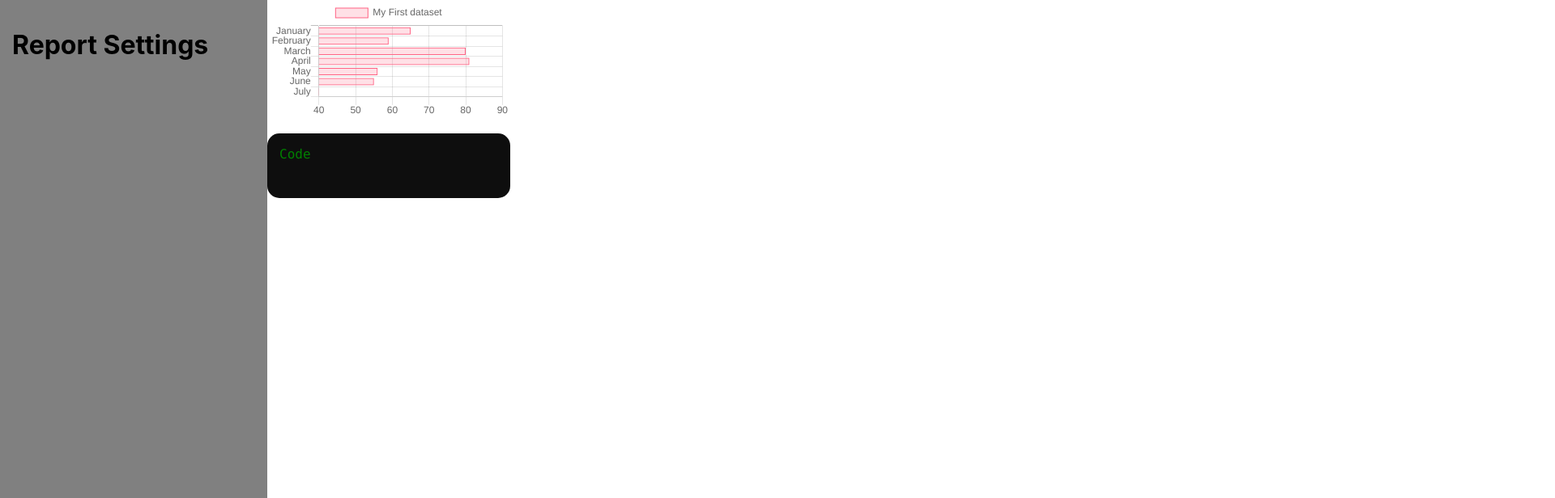
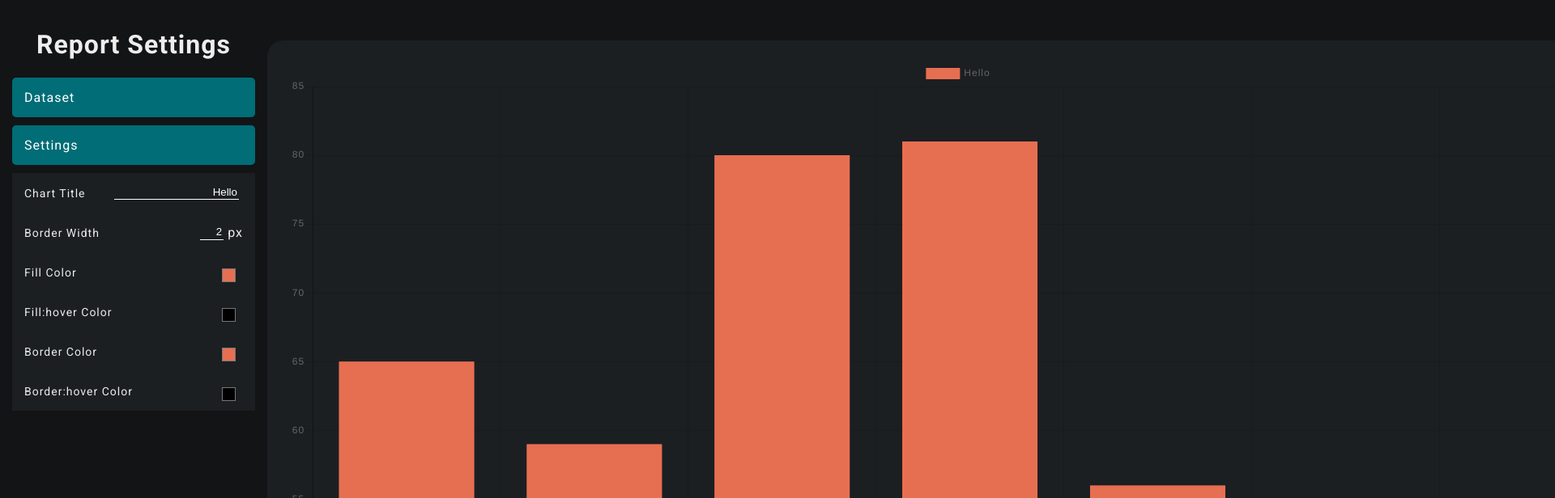
Before and after one commit to cristianscode/rechart-maker, a React (Create React App) app: page /bar in a window 1280 px wide. Shown: the top 616 px of the page at 81% size, 1920 px wide, since content can reach past the window. Built offline with nearby package versions, Linux system fonts and the light colour scheme.

Commit message:
Bar Chart Settings

```diff
--- a/public/index.html
+++ b/public/index.html
@@ -15,6 +15,8 @@
       user's mobile device or desktop. See https://developers.google.com/web/fundamentals/web-app-manifest/
     -->
     <link rel="manifest" href="%PUBLIC_URL%/manifest.json" />
+    <link rel="stylesheet" href="https://use.fontawesome.com/releases/v5.15.1/css/all.css" integrity="sha384-vp86vTRFVJgpjF9jiIGPEEqYqlDwgyBgEF109VFjmqGmIY/Y4HV4d3Gp2irVfcrp" crossorigin="anonymous">
+
     <!--
       Notice the use of %PUBLIC_URL% in the tags above.
       It will be replaced with the URL of the `public` folder during the build.
--- a/src/App.css
+++ b/src/App.css
@@ -1,13 +1,59 @@
+
+body{
+    background: #121416;
+    color: rgb(238, 236, 236);
+    margin: 0px;
+    max-height: 100vh;
+}
+
+a{
+    width: 33.33%;
+    display: block;
+    color: #f9f9f9;
+    text-decoration: none;
+    font-size: 20px;
+}
+
+.selection-title{
+    margin-bottom: 50px;
+    color: #f9f9f9;
+    font-size: 5em;
+    letter-spacing: 5px;
+}
+
+.selection-text{
+    font-weight: 200;
+    text-transform: uppercase;
+    font-size: 16px;
+}
+
+.chart-option{
+    padding: 20px;
+    border-radius: 15px;
+    background: linear-gradient(145deg, #101214, #131518);
+    box-shadow:  8px 8px 11px #0e0f11,
+                 -8px -8px 11px #16191b;
+    width: 100px;
+    height: 100px;
+    margin: 0px auto;
+}
+
+.text-center{
+    width: 100%;
+    text-align: center;
+}
+
 .chart-container{
     display: flex;
 }
 
 .settings-sidebar{
     padding: 15px;
+    margin: 0px;
     width: 300px;
     min-width: 300px !important;
-    height: 100vh;
-    background-color: grey;
+    min-height: 100vh;
+    background-color: #121416;
 }
 
 .chartjs-render-monitor{
@@ -22,5 +68,51 @@
     max-width: 100%;
     min-height: 50px;
     color: green;
-    background-color: #0e0e0e;
+    background: #16191b
+                }
+
+.right-side{
+    width: 100%;
+     background-color: #1b1f22;
+     margin: 50px;
+     margin-left: 0px;
+     padding: 25px;
+     border-radius: 20px;
 }
+
+.settings-option-title{
+    padding: 15px;
+    background-color: #006d77;
+    color: white;
+    margin-bottom: 10px;
+    border-radius: 5px;
+    cursor: pointer;
+}
+
+.settings-option-title:hover{
+    background-color: #83c5be;
+}
+
+.settings-options{
+    background-color: #1b1f22;
+}
+
+.settings-option{
+    padding: 15px;
+}
+
+.settings-option-label{
+    font-size: 14px;
+}
+
+.settings-option-input{
+    float: right;
+    text-align: right;
+    color: white;
+    border: none;
+    border-bottom: 1px solid white;
+    border-radius: 0px;
+    background-color: transparent;
+    width: 25px;
+    margin-right: 5px;
+}
--- a/src/App.js
+++ b/src/App.js
@@ -1,5 +1,6 @@
 import './App.css';
 import BarChart from "./_components/chart-types/bar-chart"
+import BarSettings from "./_components/chart-settings/bar-settings"
 import LineChart from "./_components/chart-types/line-chart"
 import DoughnutChart from "./_components/chart-types/doughnut-chart"
 import ChartSelection from "./_components/chart-selection"
@@ -10,7 +11,7 @@ function App() {
         <Router>
             <Switch>
                 <Route path="/" exact component={ChartSelection} />
-                <Route path="/bar" component={BarChart} />
+                <Route path="/bar" component={BarSettings} />
                 <Route path="/line" component={LineChart} />
                 <Route path="/doughnut" component={DoughnutChart} />
             </Switch>
--- a/src/_components/chart-settings/bar-settings.js
+++ b/src/_components/chart-settings/bar-settings.js
@@ -1,11 +1,85 @@
 import React from "react";
+import BarChart from "../chart-types/bar-chart"
+class BarSettings extends React.Component {
+    constructor(props) {
+        super(props)
+        this.state = {
+            chartTitle: "Hello",
+            borderWidth: 2,
+            fillColor: "#e76f51",
+            fillHover: "#fffff",
+            borderColor: "#e76f51",
+            borderHover: "#fffff",
+        }
 
-function BarSettings() {
-    return (
-        <div className="settings-sidebar">
-            <h1>Report Settings</h1>
-        </div>
-    )
+    }
+    dataChange = (event, key) => {
+        // For loop all states
+        // if key matches value item then update
+        this.setState(prevState => {
+            prevState[key] = event.target.value;
+            return {
+                chartTitle: prevState.chartTitle,
+                borderWidth: prevState.borderWidth,
+                fillColor: prevState.fillColor,
+                fillHover: prevState.fillHover,
+                borderColor: prevState.borderColor,
+                borderHover: prevState.borderHover
+            }
+        })
+    }
+
+    render = () => {
+        return (
+            <div style={{ display: "flex" }}>
+
+                <div className="settings-sidebar">
+                    <h1 className="text-center">Report Settings</h1>
+                    <div className="settings-option-title">Dataset</div>
+                    <div>
+                        <div className="settings-option-title">Settings</div>
+                        <form className="settings-options">
+                            {/* Chart Title */}
+                            <div className="settings-option">
+                                <label className="settings-option-label">Chart Title</label>
+                                <input type="text" value={this.state.chartTitle} onChange={(e) => this.dataChange(e, "chartTitle")} className="settings-option-input" style={{ width: 150 }} />
+                            </div>
+                            {/* Border Width */}
+                            <div className="settings-option">
+                                <label className="settings-option-label">Border Width</label>
+                                <div style={{ display: "flex", float: "right" }}>
+                                    <input type="text" value={this.state.borderWidth} onChange={(e) => this.dataChange(e, "borderWidth")} className="settings-option-input" />
+                                px
+                            </div>
+                            </div>
+                            {/* Background Color */}
+                            <div className="settings-option">
+                                <label className="settings-option-label">Fill Color</label>
+                                <input type="color" value={this.state.fillColor} onChange={(e) => this.dataChange(e, "fillColor")} className="settings-option-input" style={{ border: "none" }} />
+                            </div>
+                            {/* Background:hover Color */}
+                            <div className="settings-option">
+                                <label className="settings-option-label">Fill:hover Color</label>
+                                <input type="color" value={this.state.fillHover} onChange={(e) => this.dataChange(e, "fillHover")} className="settings-option-input" style={{ border: "none" }} />
+                            </div>
+                            {/* Border Color */}
+                            <div className="settings-option">
+                                <label className="settings-option-label">Border Color</label>
+                                <input type="color" value={this.state.borderColor} onChange={(e) => this.dataChange(e, "borderColor")} className="settings-option-input" style={{ border: "none" }} />
+                            </div>
+                            {/* Border:hover Color */}
+                            <div className="settings-option">
+                                <label className="settings-option-label">Border:hover Color</label>
+                                <input type="color" value={this.state.borderHover} onChange={(e) => this.dataChange(e, "borderHover")} className="settings-option-input" style={{ border: "none" }} />
+                            </div>
+                        </form>
+                    </div>
+                </div>
+                <BarChart values={this.state} handleChange={this.dataChange} />
+            </div>
+
+        )
+    }
 }
 
 export default BarSettings
--- a/src/_components/chart-settings/doughnut-settings.js
+++ b/src/_components/chart-settings/doughnut-settings.js
@@ -1,9 +1,12 @@
-import React from "react";
+import React, { useState } from "react";
 
 function DoughnutSettings() {
+    const [firstName, setFirstName] = useState('');
+
     return (
         <div className="settings-sidebar">
-            <h1>Report Settings</h1>
+            <input name="firstName" onChange={e => setFirstName(e.target.value)} />
+            <div>{firstName}</div>
         </div>
     )
 }
--- a/src/_components/chart-types/bar-chart.js
+++ b/src/_components/chart-types/bar-chart.js
@@ -1,18 +1,19 @@
 import React from "react"
 import BarSettings from "../chart-settings/bar-settings"
-import { HorizontalBar } from "react-chartjs-2"
+import { HorizontalBar, Bar } from "react-chartjs-2"
 
-function BarChart() {
+function BarChart(props) {
+    console.log(props.values)
     const state = {
         labels: ['January', 'February', 'March', 'April', 'May', 'June', 'July'],
         datasets: [
             {
-                label: 'My First dataset',
-                backgroundColor: 'rgba(255,99,132,0.2)',
-                borderColor: 'rgba(255,99,132,1)',
-                borderWidth: 1,
-                hoverBackgroundColor: 'rgba(255,99,132,0.4)',
-                hoverBorderColor: 'rgba(255,99,132,1)',
+                label: props.values.chartTitle,
+                backgroundColor: props.values.fillColor,
+                borderColor: props.values.borderColor,
+                borderWidth: props.values.borderWidth,
+                hoverBackgroundColor: props.values.fillHover,
+                hoverBorderColor: props.values.borderHover,
                 data: [65, 59, 80, 81, 56, 55, 40]
             }
         ]
@@ -20,11 +21,13 @@ function BarChart() {
 
     return (
         <div className="chart-container">
-            <BarSettings />
-            <div>
-                <div className="center"><HorizontalBar data={state} /></div>
+            {/* <BarSettings /> */}
+            <div className="right-side">
+                <div className="center"><Bar data={state} /></div>
                 <div className="code-container">
-                    <code>Code</code>
+                    <code id="code-state">
+                        {JSON.stringify(state)}
+                    </code>
                 </div>
             </div>
         </div>
--- a/src/index.css
+++ b/src/index.css
@@ -1,10 +1,9 @@
+@import url('https://fonts.googleapis.com/css2?family=Roboto:ital,wght@0,100;0,300;0,400;0,500;0,700;0,900;1,100;1,300;1,400;1,500;1,700;1,900&display=swap');
+
 body {
-  margin: 0;
-  font-family: -apple-system, BlinkMacSystemFont, 'Segoe UI', 'Roboto', 'Oxygen',
-    'Ubuntu', 'Cantarell', 'Fira Sans', 'Droid Sans', 'Helvetica Neue',
-    sans-serif;
-  -webkit-font-smoothing: antialiased;
-  -moz-osx-font-smoothing: grayscale;
+  font-family: 'Roboto', sans-serif;
+  font-weight: 400;
+  letter-spacing: 1px;
 }
 
 code {
```
Also changed, not shown: src/_components/chart-selection.js (+23 -4 lines), 1 other file (tests, documents, lock files or other folders).
